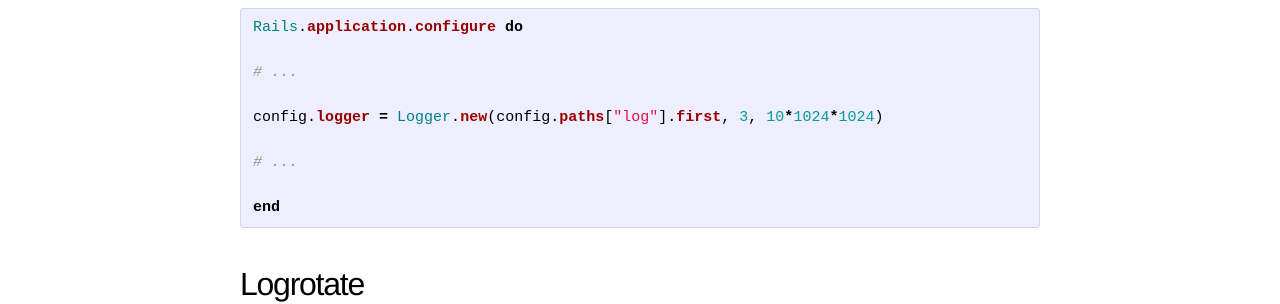
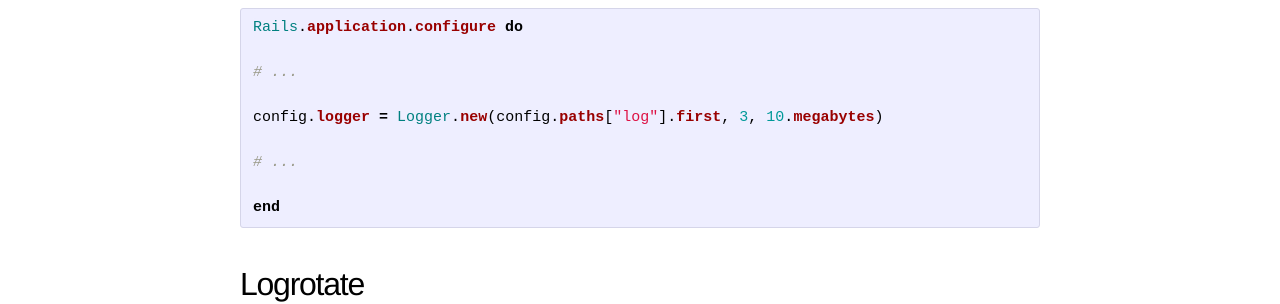
Before and after one commit to yukas/yukas.github.io, a Jekyll site: the page built from _posts/2015-11-05-how-to-rotate-rails-logs.markdown, in a window 1280 px wide. Shown: the part 499-803 px from the top of the page. Built offline with Jekyll 4.4.1, drawn with Linux system fonts in a browser that asks for light colours; comment, search, counter and statistics services are not loaded.

Commit message:
Minor fix

```diff
--- a/_posts/2015-11-05-how-to-rotate-rails-logs.markdown
+++ b/_posts/2015-11-05-how-to-rotate-rails-logs.markdown
@@ -27,7 +27,7 @@
 
 # ...
 
-config.logger = Logger.new(config.paths["log"].first, 3, 10*1024*1024)
+config.logger = Logger.new(config.paths["log"].first, 3, 10.megabytes)
 
 # ...
 
```
